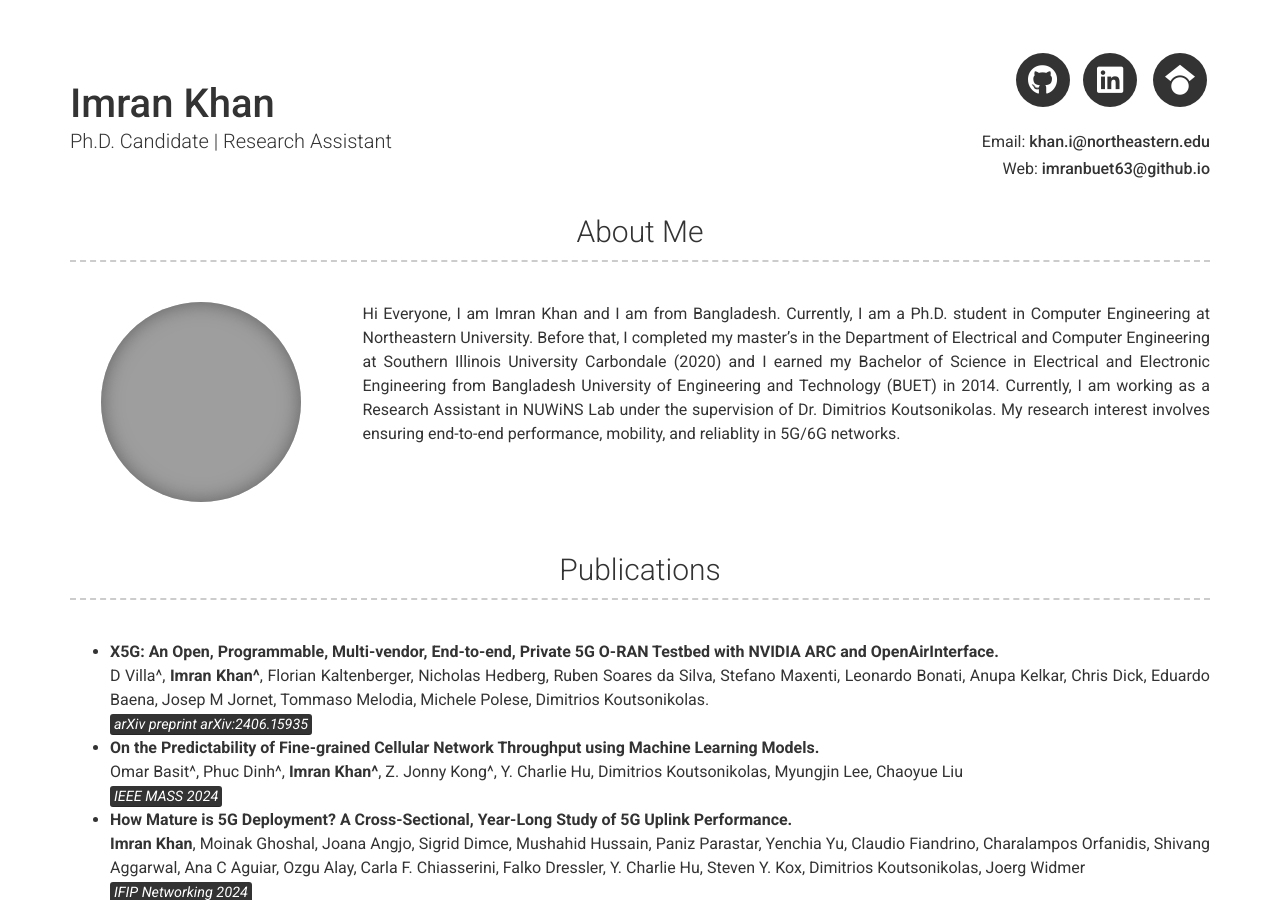
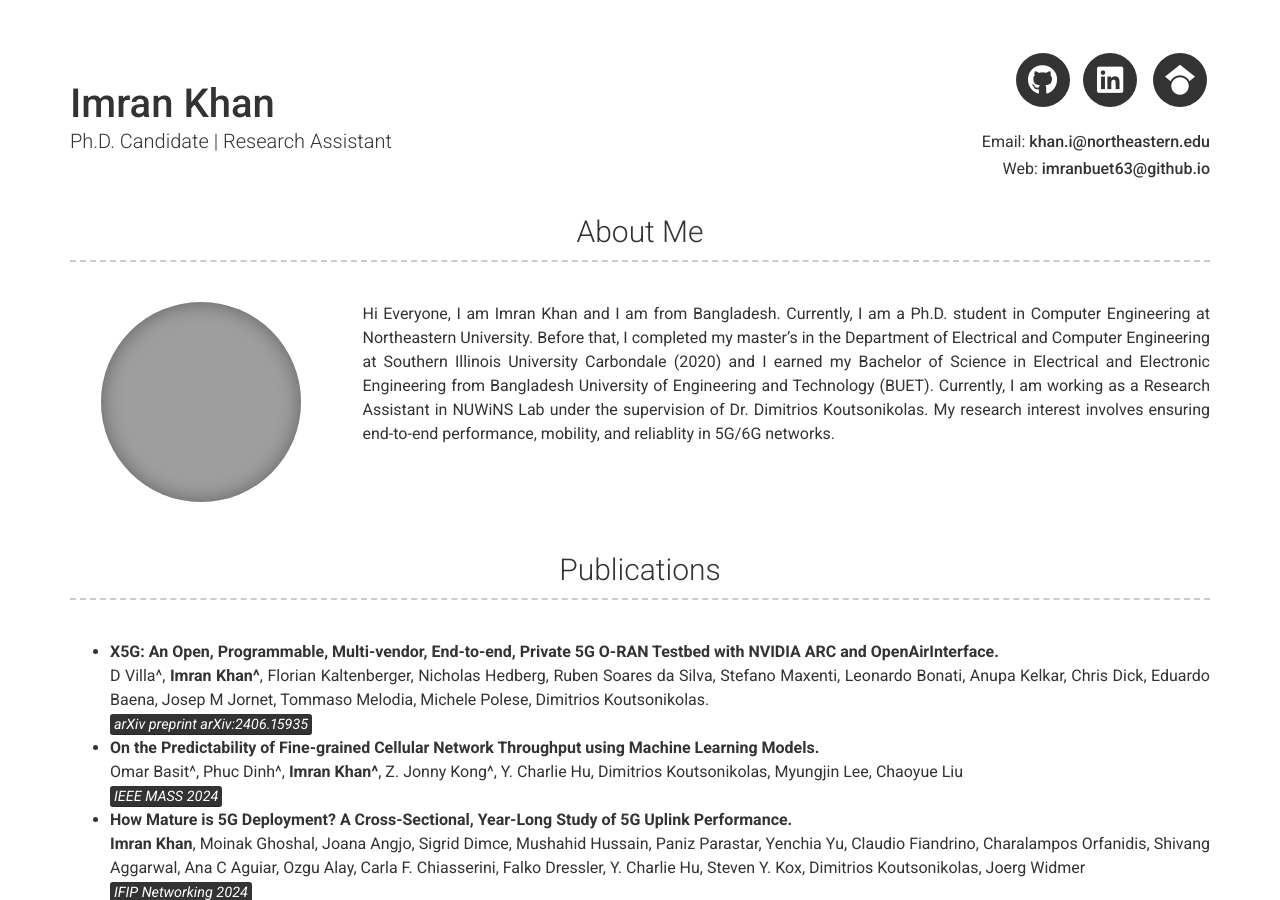
Before and after one commit to imranbuet63/imranbuet63.github.io, a Jekyll site: the page built from index.md, in a window 1280 px wide and 900 px high. Built offline with Jekyll 4.4.1, drawn with Linux system fonts in a browser that asks for light colours; nearby versions of some CDN libraries; grey boxes are pictures that could not be loaded.

```diff
--- a/_config.yml
+++ b/_config.yml
@@ -50,7 +50,7 @@ additional_links:
 # about_title: About Me
 about_profile_image: images/imran_new.jpg
 about_content: | # this will include new lines to allow paragraphs
-  Hi Everyone, I am Imran Khan and I am from Bangladesh. Currently, I am a Ph.D. student in Computer Engineering at Northeastern University. Before that, I completed my master's in the Department of Electrical and Computer Engineering at Southern Illinois University Carbondale (2020) and I earned my Bachelor of Science in Electrical and Electronic Engineering from Bangladesh University of Engineering and Technology (BUET) in 2014. Currently, I am working as a Research Assistant in NUWiNS Lab under the supervision of Dr. Dimitrios Koutsonikolas. My research interest involves ensuring end-to-end performance, mobility, and reliablity in 5G/6G networks.
+  Hi Everyone, I am Imran Khan and I am from Bangladesh. Currently, I am a Ph.D. student in Computer Engineering at Northeastern University. Before that, I completed my master's in the Department of Electrical and Computer Engineering at Southern Illinois University Carbondale (2020) and I earned my Bachelor of Science in Electrical and Electronic Engineering from Bangladesh University of Engineering and Technology (BUET). Currently, I am working as a Research Assistant in NUWiNS Lab under the supervision of Dr. Dimitrios Koutsonikolas. My research interest involves ensuring end-to-end performance, mobility, and reliablity in 5G/6G networks.
 
 #I am most skilled in: <mark>AWS</mark> and <mark>Eating Pizza</mark>
 
```
